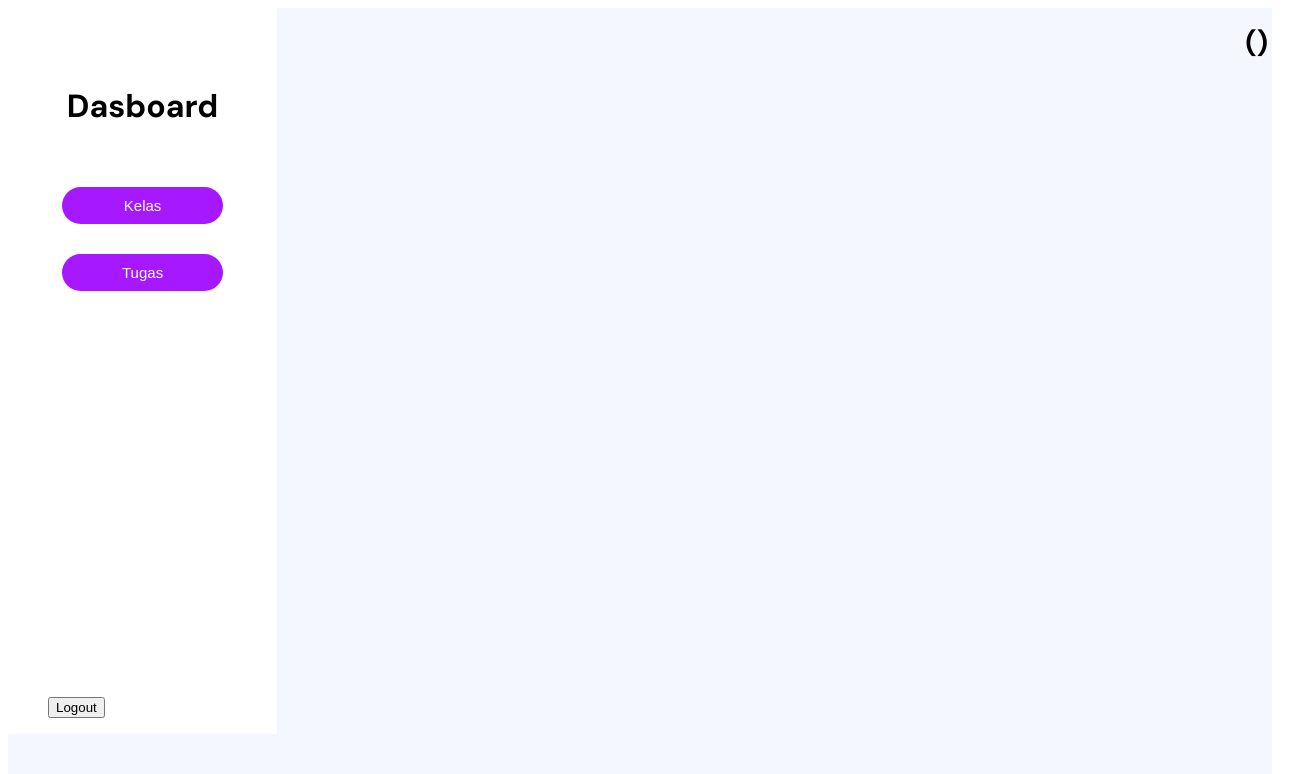
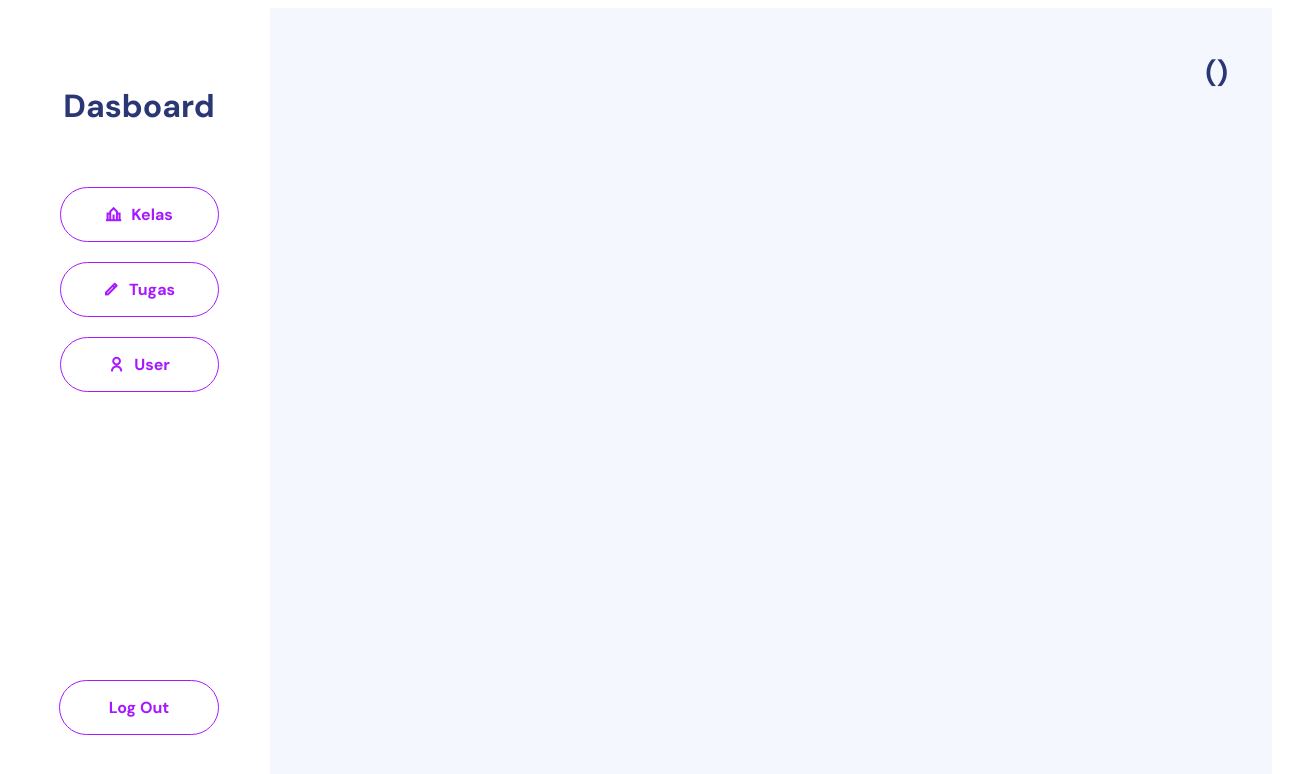
Before and after one commit to Hyansz/portal-siswa-by-raihan, a Next.js app: page /dashboard in a window 1280 px wide. Shown: the top 774 px of the page, 1304 px wide, since content can reach past the window. Built offline with nearby package versions, Linux system fonts and the light colour scheme.

Commit message:
hasil akhir

```diff
--- a/package.json
+++ b/package.json
@@ -15,6 +15,7 @@
     "next-cookie": "^2.8.0",
     "react": "^18",
     "react-dom": "^18",
+    "remixicon": "^3.5.0",
     "uuid": "^9.0.1"
   },
   "devDependencies": {
--- a/src/pages/api/login.js
+++ b/src/pages/api/login.js
@@ -13,7 +13,7 @@ export default async function handler(req, res) {
         .json({ error: true, message: 'mehtod tidak diijinkan' });
     }
 
-    const { nis, password } = req.body;
+    const { nis, password, isKeepLogin } = req.body;
     // validasi kosong atau tidak
 
     if (!nis) {
@@ -56,7 +56,9 @@ export default async function handler(req, res) {
     // lengkapi data yg kurang
     const token = generateRandomToken(10);
 
-    setCookie('token', token, { req, res, maxAge: 60 * 60 * 24 * 7 }); // 1 bulan
+    if (isKeepLogin) {
+      setCookie('token', token, { req, res, maxAge: 60 * 60 * 24 * 30 }); // 1 bulan
+    } // 1 bulan
 
     // jika sudah sesuai simpan
     const users = await Users.findOneAndUpdate(
@@ -67,7 +69,7 @@ export default async function handler(req, res) {
     console.log('users after update: ', users);
 
     // kasih tahu client (hanya data yg diperbolehkan)
-    return res.status(200).json({ token });
+    return res.status(200).json({ token, isKeepLogin: !!isKeepLogin });
   } catch (error) {
     console.log('error:', error);
     res
--- a/src/pages/dashboard.js
+++ b/src/pages/dashboard.js
@@ -1,14 +1,43 @@
 import styles from '@/styles/Dasbor.module.css';
+import 'remixicon/fonts/remixicon.css'
 import { dmSans } from '@/styles/fonts';
 import { getCookie } from 'cookies-next';
 import { useEffect, useState } from 'react';
 import { useRouter } from 'next/router';
 import { getDataApi, postDataApi } from '@/utils/api';
+import Link from 'next/link';
 
 export default function Dasbor() {
   const [user, setUser] = useState({ id: '', name: '' });
   const router = useRouter();
   const [allUsers, setAllUsers] = useState([]);
+
+  const handleRegistration = async () => {
+    let myToken = '';
+    if (localStorage.getItem('keepLogin') === 'true') {
+      myToken = getCookie('token');
+    } else {
+      sessionStorage.setItem('token', '');
+      router.push('/login');
+      return;
+    }
+    if (myToken) {
+      const data = { token: myToken };
+      await postDataApi(
+        '/api/logout',
+        data,
+        (successData) => {
+          router.push('/login');
+        },
+        (failData) => {
+          console.error('Gagal melakukan permintaan:', failData);
+          alert('terjadi kesalahan koneksi ' + failData);
+        }
+      );
+    } else {
+      router.push('/login');
+    }
+  }
 
   useEffect(() => {
     const run = async () => {
@@ -84,54 +113,34 @@ export default function Dasbor() {
           <h1>Dasboard</h1>
           <div className={styles.boxMenu}>
             <div className={styles.menu}>
-              <a href=''>
-                <button>Kelas</button>
-              </a>
-            </div>
-            <div className={styles.menu}>
-            <a href=''>
-                <button>Tugas</button>
-              </a>
+              <Link href="" className={styles.navItem}>
+                <div className={styles.icon}>
+                  <i class="ri-school-line"></i>
+                </div>
+                <p>Kelas</p>
+              </Link>
+              <Link href="" className={styles.navItem}>
+                <div className={styles.icon}>
+                  <i class="ri-pencil-line"></i>
+                </div>
+                <p>Tugas</p>
+              </Link>
+              <Link href="" className={styles.navItem}>
+                <div className={styles.icon}>
+                  <i class="ri-user-line"></i>
+                </div>
+                <p>User</p>
+              </Link>
             </div>
           </div>
         </div>
-        <div>
-          <ul>
-            <li style={{ listStyleType: 'none' }}>
-              <button
-                style={{ fontWeight: '18px' }}
-                onClick={ async () => {
-                  let myToken = '';
-                  if (localStorage.getItem('keepLogin') === 'true') {
-                    myToken = getCookie('token');
-                  } else {
-                    sessionStorage.setItem('token', '');
-                    router.push('/login');
-                    return;
-                  }
-                  if (myToken) {
-                    const data = { token: myToken };
-                    await postDataApi(
-                      '/api/logout',
-                      data,
-                      (successData) => {
-                        router.push('/login');
-                      },
-                      (failData) => {
-                        console.error('Gagal melakukan permintaan:', failData);
-                        alert('terjadi kesalahan koneksi ' + failData);
-                      }
-                    );
-                  } else {
-                    router.push('/login');
-                  }
-                }}
-              >
-                Logout
-              </button>
-            </li>
-          </ul>
-        </div>
+        <div className={styles.boxMenu2}>
+            <div className={styles.menu }>
+              <Link href="./login" className={styles.navItem2}>
+                <p>Log Out</p>
+              </Link>
+            </div>
+          </div>
       </div>
       <div
         style={{
@@ -149,20 +158,24 @@ export default function Dasbor() {
             padding: '16px',
           }}
         >
-          <span style={{ fontWeight: '700', fontSize: '28px', margin: 'auto 20px' }}>
-            {user.name}({user.roleName})
+          <span style={{ fontWeight: '700', fontSize: '28px', margin: 'auto 20px', color: '#2B3674', padding: '30px 40px' }}>
+            {user.name} ({user.roleName})
           </span>
         </div>
         <div style={{ padding: '32px' }}>
           {user.role === 1 && (
               <>
-                <div>Data User</div>
+                <div style={{ textAlign: 'center', backgroundColor: '#fff', padding: '1px' }}>
+                  <p>Data User</p>
+                  <hr style={{ margin: '20px' }}/>
+                </div>
                 <div style={{ width: '100%' }}>
                   <table
                     style={{
                       width: '100%',
                       backgroundColor: '#fff',
                       border: '1px',
+                      padding: '10px 20px'
                     }}
                   >
                     <thead>
--- a/src/styles/Dasbor.module.css
+++ b/src/styles/Dasbor.module.css
@@ -4,6 +4,7 @@
 }
 
 .sidebar h1 {
+  color: #2B3674;
   text-align: center;
 }
 
@@ -12,7 +13,7 @@
   font-size: 36px;
   font-style: normal;
   font-weight: 700;
-line-height: 56px; /* 155.556% */
+  line-height: 56px;
   letter-spacing: -0.72px;
 }
 
@@ -22,6 +23,7 @@ letter-spacing: -0.72px;
   align-items: start;
   justify-content: left;
   height: 100vh;
+  overflow: hidden;
 }
 
 .boxMenu {
@@ -31,26 +33,56 @@ letter-spacing: -0.72px;
   gap: 30px;
 }
 
-.menu button {
+.menu {
+  display: flex;
+  flex-direction: column;
+  gap: 20px;
+  align-items: center;
+  justify-content: center;
+}
+
+.navItem {
+  display: flex;
+  gap: 10px;
+  padding: 0 40px;
+  width: 50%;
+  align-items: center;
+  justify-content: center;
   text-decoration: none;
-  background-color: #a618ff;
+  color: #a618ff;
+  font-size: 16px;
+  font-weight: bold;
+  border: 1px solid #a618ff;
   border-radius: 30px;
   text-align: center;
-  color: #FFF;
   cursor: pointer;
-  font-size: 13px;
-  width: 100%;
   transition: all .3s ease;
-  padding: 10px 60px;
-  gap: 20px;
-  font-size: 15px;
-  border: none;
 }
 
-.menu button:hover {
-  background-color: transparent;
+.navItem:hover {
+  color: #2B3674;
+  border: 1px solid #2B3674;
+}
+
+
+.navItem2 {
+  padding: 0 40px;
+  margin-bottom: 100px;
+  width: 30%;
+  text-decoration: none;
+  color: #a618ff;
+  font-size: 16px;
+  font-weight: bold;
   border: 1px solid #a618ff;
-  color: #a618ff;
+  border-radius: 30px;
+  text-align: center;
+  cursor: pointer;
+  transition: all .3s ease;
+}
+
+.navItem2:hover {
+  color: #2B3674;
+  border: 1px solid #2B3674;
 }
 
 .page{
@@ -131,3 +163,27 @@ font-weight: 700;
   line-height: 100%;
   letter-spacing: -0.28px;
 }
+
+.boxLogout ul {
+  width: 68%;
+}
+
+.logout {
+  font-weight: 18px;
+  cursor: pointer;
+  padding: 10px 20px;
+  width: 100%;
+  font-weight: bolder;
+  font-size: 16px;
+  color: #FFF;
+  background-color: #a618ff;
+  border: none;
+  border-radius: 30px;
+  transition: all .3s ease;
+}
+
+.logout:hover {
+  background-color: transparent;
+  border: 1px solid #a618ff;
+  color: #a618ff;
+}
--- a/src/styles/Login.module.css
+++ b/src/styles/Login.module.css
@@ -159,4 +159,5 @@
     font-weight: 700;
     line-height: 100%;
     letter-spacing: -0.28px;
+    cursor: pointer;
 }
--- a/src/styles/globals.css
+++ b/src/styles/globals.css
@@ -82,7 +82,9 @@
 html,
 body {
   max-width: 100vw;
-  overflow-x: hidden;
+  overflow: hidden;
+  padding: 0;
+  margin: 0;
 }
 
 body {
```
Also changed, not shown: src/pages/index.js (+1 -15 lines), src/pages/login.js (+14 -44 lines), 1 other file (tests, documents, lock files or other folders). Lines whose indentation alone changed are shown as unchanged.
